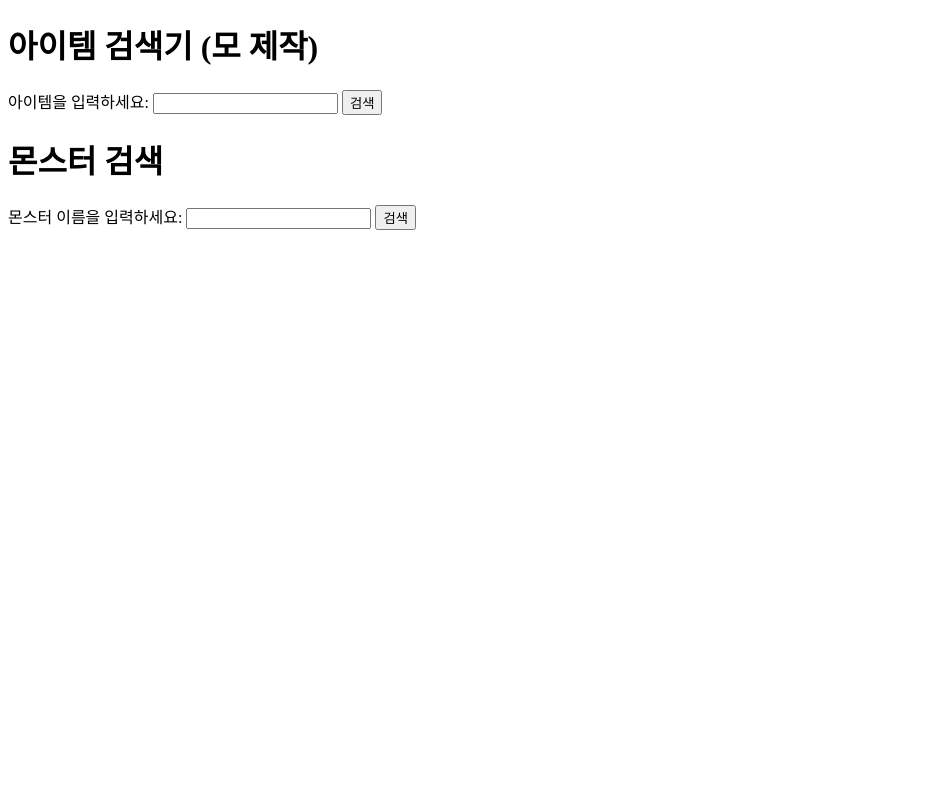
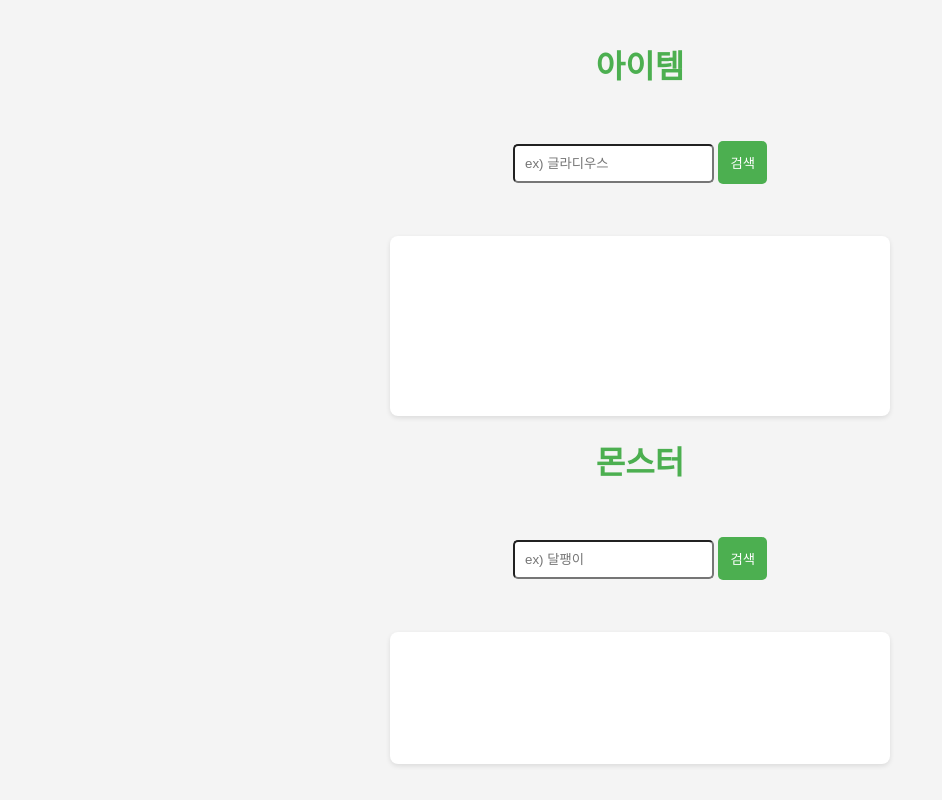
Before and after one commit to masindawaterMo/masindawaterMo.github.io, a plain HTML site: page index.html in a window 1280 px wide. Shown: the whole page, without its empty margins (0-942 px from the left). Drawn offline with Linux system fonts and the light colour scheme.

Commit message:
Add files via upload

```diff
--- a/index.html
+++ b/index.html
@@ -2,28 +2,46 @@
 <html lang="ko">
 
 <head>
+    <script src="https://use.fontawesome.com/releases/v5.2.0/js/all.js"></script>
     <meta charset="UTF-8">
     <meta name="viewport" content="width=device-width, initial-scale=1.0">
-    <title>아이템 검색기 (모 제작)</title>
+    <title>아이템 검색기</title>
 </head>
 
 <body>
-    <h1>아이템 검색기 (모 제작)</h1>
-    <label for="searchInput">아이템을 입력하세요:</label>
-    <input type="text" id="searchInput">
-    <button id="searchBtn" onclick="searchItem()">검색</button>
-    <div id="result"></div>
+    <h1>아이템</h1>
+    <div class="wrapper">
+        <div class="content">
+            <input type="text" placeholder="ex) 글라디우스" id="searchInput">
+            <button id="searchBtn" onclick="searchItem()">검색</button>
+        </div>
+    </div>
 
-    <h1>몬스터 검색</h1>
-    <label for="searchInput">몬스터 이름을 입력하세요:</label>
-    <input type="text" id="searchInput2">
-    <button id="searchBtn2" onclick="searchMob()">검색</button>
-    <div id="result2"></div>
+    <div class="wrapper">
+        <div class="content" id="result" style="min-height: 10rem; min-width: 30rem;" ></div>
+    </div>
+
+    <h1>몬스터</h1>
+    <div class="wrapper">
+        <div class="content">
+            <input type="text" placeholder="ex) 달팽이" id="searchInput2">
+            <button id="searchBtn2" onclick="searchMob()">검색</button>
+        </div>
+    </div>
+
+    <div class="wrapper">
+        <div class="content" id="result2" style="min-height: 7rem; min-width: 30rem;"></div>
+    </div>
 
     <script>
         function searchItem() {
             const name = document.getElementById('searchInput').value;
             const result = item.find(i => i.이름.indexOf(name) !== -1);
+
+            if(!result) {
+                alert('해당 아이템을 찾을 수 없습니다.');
+                return;
+            }
 
             const resultDiv = document.getElementById("result");
             resultDiv.innerHTML = "";
@@ -54,9 +72,10 @@
                 resultDiv.innerHTML = `
                     <p class="single-line"></p>
                     <p>이름: ${result.이름}</p>
+                    <p>LV: ${result["필요 레벨"]}</p>
                     <p>종류: ${weaponTypes[result.종류]}</p>
                     <p>직업: ${result.직업}</p>
-                    <p class="single-line">LV: ${result["필요 레벨"]}</p>
+                    <p class="single-line"></p>
                     ${addField("REQ STR", result.필요STR)}
                     ${addField("REQ DEX", result.필요DEX)}
                     ${addField("REQ INT", result.필요INT)}
@@ -75,11 +94,10 @@
                     ${addField("INT", result.INT)}
                     ${addField("LUK", result.LUK, "single-line")}
                     <p class="single-line"></p>
-                    <p class="single-line">판매비용: ${result.판매비용}</p>
+                    <p>판매비용: ${result.판매비용}</p>
+                    <p class="single-line"></p>
                     <p>드랍 몬스터: ${itemDropMobs}</p>
                 `;
-            } else {
-                alert('해당 아이템을 찾을 수 없습니다.');
             }
         }
 
@@ -92,18 +110,18 @@
             resultDiv2.innerHTML = "";
 
             let drops = "";
-            if(result2){
-                for(key in result2){
-                    if(key != "mob" && result2[key] != "-" ){
+            if (result2) {
+                for (key in result2) {
+                    if (key != "mob" && result2[key] != "-") {
                         drops += ` [${result2[key]}]`;
                     }
                 }
             }
 
-            if(result2){
+            if (result2) {
                 resultDiv2.innerHTML = `
                     <p class="single-line"></p>
-                    <p>몹 이름: ${result2.mob}</p>
+                    <p>이름: ${result2.mob}</p>
                     <p class="single-line"></p>
                     <p>드랍 아이템: ${drops}</p>
                     <p class="single-line"></p>
@@ -176,16 +194,88 @@
 
 </body>
 <style>
-    /* 모든 p 태그의 기본 여백을 제거 */
-    p {
+    body {
+        font-family: Arial, sans-serif;
+        background-color: #f4f4f4;
         margin: 0;
-        /* 기본 여백 제거 */
+        padding: 20px;
+        color: #333;
     }
 
-    /* 특정 클래스에만 여백 추가 */
+    h1 {
+        color: #4CAF50;
+        text-align: center;
+    }
+
+    label {
+        display: inline-block;
+        font-size: 16px;
+        margin: 10px 10px 5px 0; /* 오른쪽 여백 추가 */
+    }
+
+    input[type="text"] {
+        width: auto; /* 너비를 자동으로 설정 */
+        padding: 10px;
+        border-radius: 5px;
+    }
+
+    label, input[type="text"] {
+        vertical-align: middle; /* 라벨과 입력 필드를 중간 정렬 */
+    }
+
+
+    button {
+        background-color: #4CAF50;
+        color: white;
+        border: none;
+        border-radius: 5px;
+        cursor: pointer;
+        padding: 12px;
+    }
+
+    button:hover {
+        background-color: #45a049;
+    }
+
+    #result,
+    #result2 {
+        margin-top: 20px;
+        padding: 10px;
+        background-color: #fff;
+        border-radius: 8px;
+        box-shadow: 0 2px 5px rgba(0, 0, 0, 0.1);
+    }
+
+    p {
+        margin: 5px 0;
+    }
+
     .single-line {
-        margin-bottom: 10px;
-        /* 아래쪽에만 여백 추가 */
+        margin-top: 15px;
+        margin-bottom: 5px;
+        border-bottom: 1px solid #ccc;
+    }
+
+    .result-title {
+        font-size: 18px;
+        font-weight: bold;
+        color: #333;
+    }
+
+    .result-data {
+        font-size: 14px;
+        color: #555;
+    }
+
+    .wrapper {
+        display: flex;
+        justify-content: center;
+        align-items: center;
+        }
+    .content {
+        padding: 2rem;
+        font-size: 1rem;
+        border-radius: 1rem;
     }
 </style>
 
```
